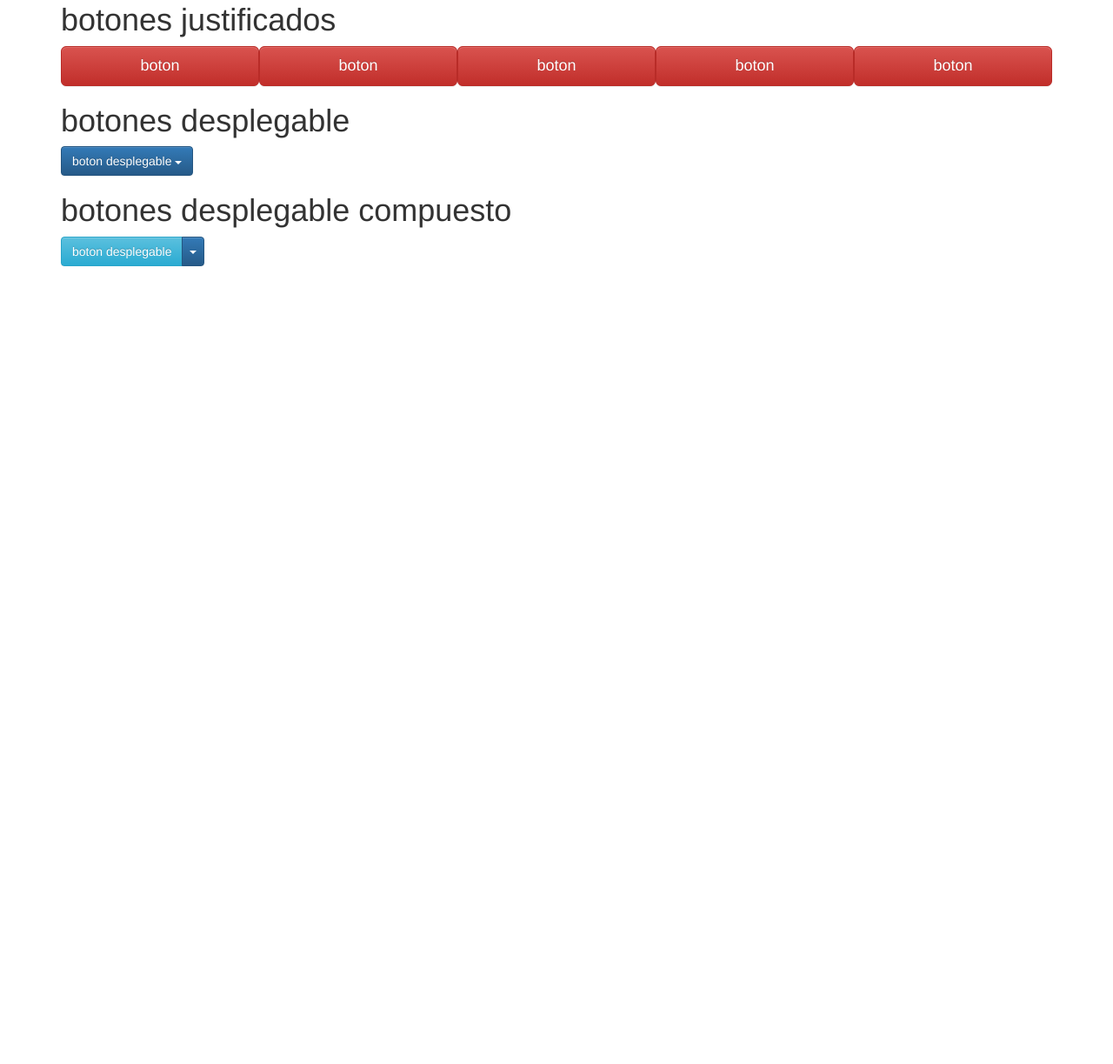
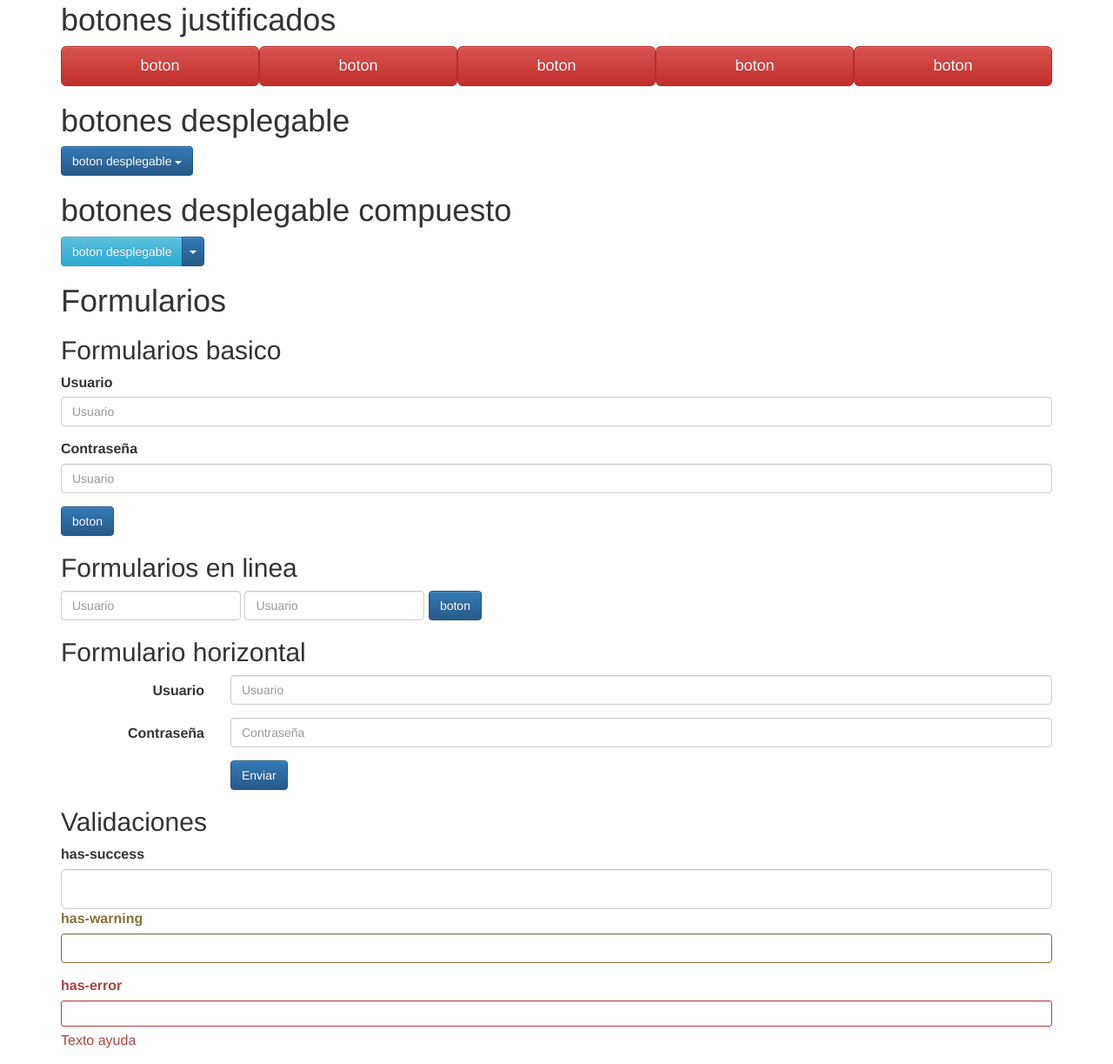
Before and after one commit to diegushco/designBootstrap, a plain HTML site: page prueba.html in a window 1280 px wide. Shown: the part 1315-2538 px from the top of the page at 87% size. Before the commit the page ends 1621 px from the top, so only its background shows below. Drawn offline with Linux system fonts and the light colour scheme; files whose address does not match are found by name; a web font is replaced by a local one.

Commit message:
formularios

```diff
--- a/prueba.html
+++ b/prueba.html
@@ -224,6 +224,68 @@
                 </ul>
 
             </div>
+            <br>
+            <h1>Formularios</h1>
+            <h2>Formularios basico</h2>
+            <form action="">
+                <div class="form-group">
+                    <label for="Usuario">Usuario</label>
+                     <input type="text" class="form-control" placeholder="Usuario">
+                </div>
+                <div class="form-group">
+                    <label for="Contraseña">Contraseña</label>
+                     <input type="text" class="form-control" placeholder="Usuario">
+                </div>
+                <button class="btn btn-primary">boton</button>
+            </form>
+            <h2>Formularios en linea</h2>
+            <form class="form-inline">
+                <div class="form-group">
+                    <label for="Usuario" class="sr-only">Usuario</label>
+                     <input type="text" class="form-control" placeholder="Usuario">
+                </div>
+                <div class="form-group">
+                    <label for="Contraseña" class="sr-only">Contraseña</label>
+                     <input type="text" class="form-control" placeholder="Usuario">
+                </div>
+                <button class="btn btn-primary">boton</button>
+            </form>
+            <h2>Formulario horizontal</h2>
+            <form action="" class="form-horizontal">
+                <div class="form-group">
+                    <label for="Usuario" class="col-sm-2 control-label">Usuario</label>
+                    <div class="col-sm-10">
+                        <input type="text" class="form-control" placeholder="Usuario">
+                    </div>
+                </div>
+                <div class="form-group">
+                    <label for="Contraseña" class="col-sm-2 control-label ">Contraseña</label>
+                    <div class="col-sm-10">
+                        <input type="text" class="form-control" placeholder="Contraseña">
+                    </div>
+                </div>
+                <div class="form-group">
+                    <div class="col-sm-offset-2 col-sm-10 ">
+                        <button class="btn btn-primary">Enviar</button>
+                    </div>
+                </div>
+            </form>
+            <h2>Validaciones</h2>
+            <form >
+                <form class="form-group has-success">
+                    <label for="input1" class="control-label">has-success</label>
+                    <input type="text" class="form-control input-lg">
+                </form>
+                <form class="form-group has-warning">
+                    <label for="input2" class="control-label">has-warning</label>
+                    <input type="text " class="form-control">
+                </form>
+                <form class="form-group has-error">
+                    <label for="input3" class="control-label">has-error</label>
+                    <input type="text" class="form-control input-sm">
+                    <span class="help-block">Texto ayuda</span>
+                </form>
+            </form>
 
        </div>
 
```
